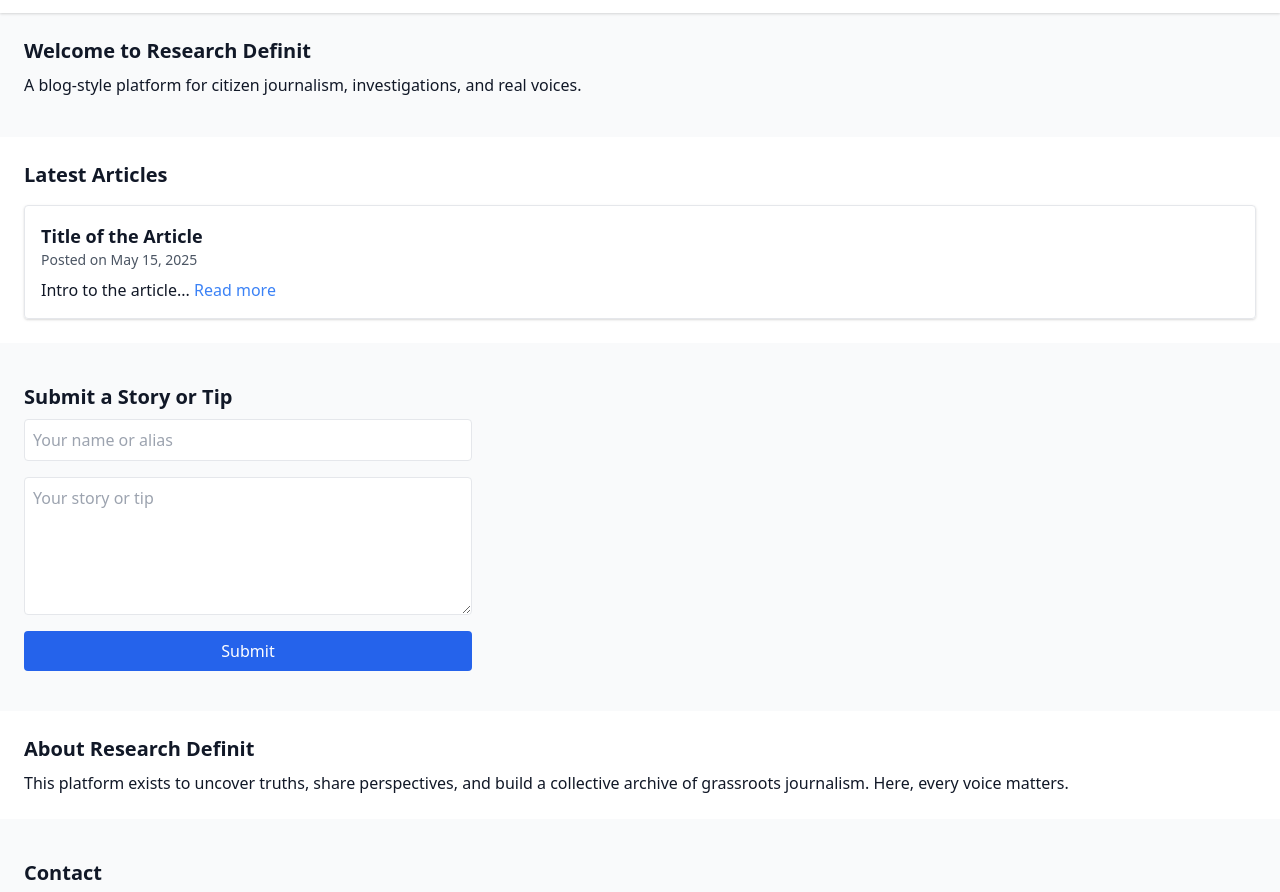
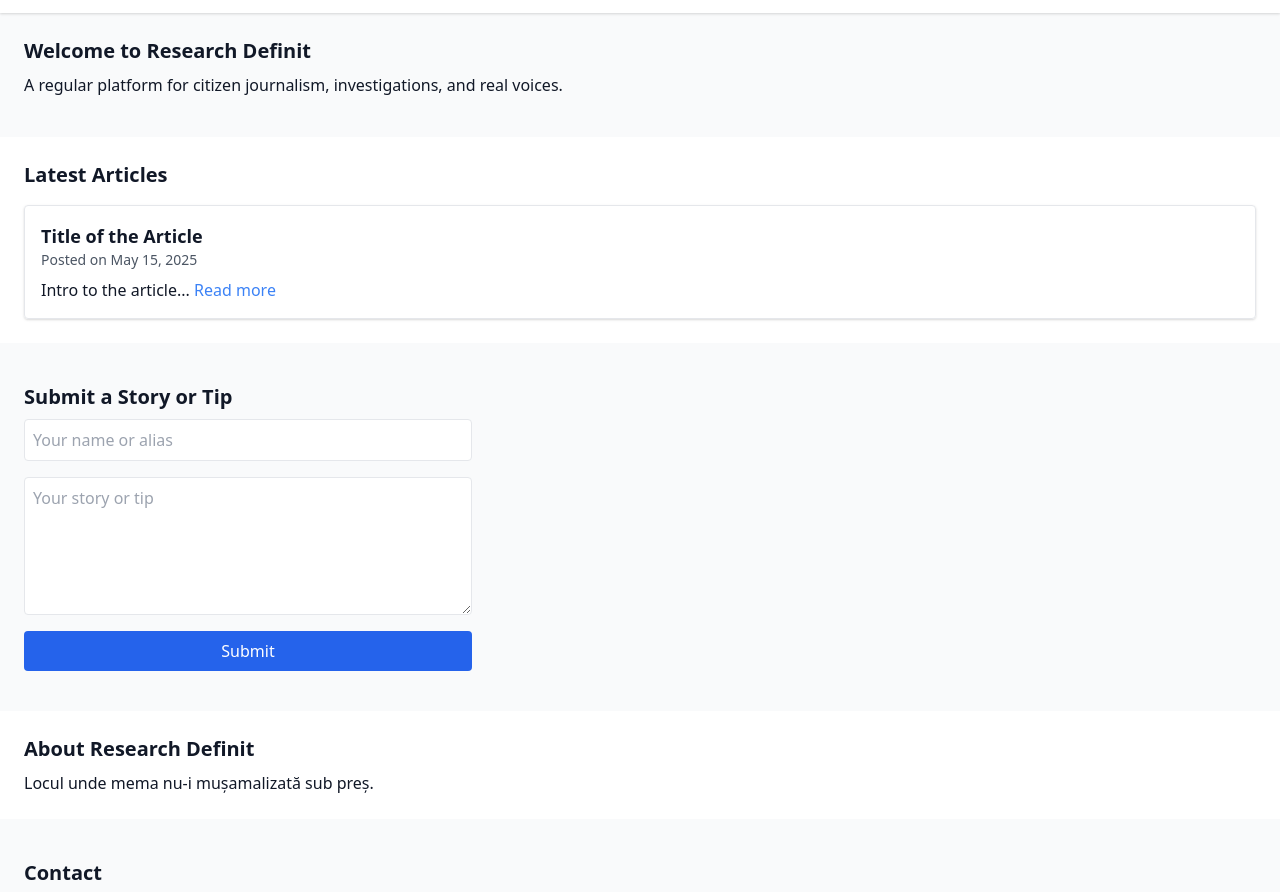
Before and after one commit to LepadatuConstantin/research-definit, a plain HTML site: page index.html in a window 1280 px wide. Shown: the part 51-943 px from the top of the page. Drawn offline with nearby package versions, Linux system fonts and the light colour scheme.

Commit message:
Update index.html

```diff
--- a/index.html
+++ b/index.html
@@ -23,7 +23,7 @@
   <!-- Home -->
   <section id="home" class="p-6">
     <h2 class="text-xl font-semibold mb-2">Welcome to Research Definit</h2>
-    <p>A blog-style platform for citizen journalism, investigations, and real voices.</p>
+    <p>A regular platform for citizen journalism, investigations, and real voices.</p>
   </section>
 
   <!-- Articles -->
@@ -52,7 +52,7 @@
   <!-- About -->
   <section id="about" class="p-6 bg-white mt-4">
     <h2 class="text-xl font-semibold mb-2">About Research Definit</h2>
-    <p>This platform exists to uncover truths, share perspectives, and build a collective archive of grassroots journalism. Here, every voice matters.</p>
+    <p>Locul unde mema nu-i mușamalizată sub preș.</p>
   </section>
 
   <!-- Contact -->
```
